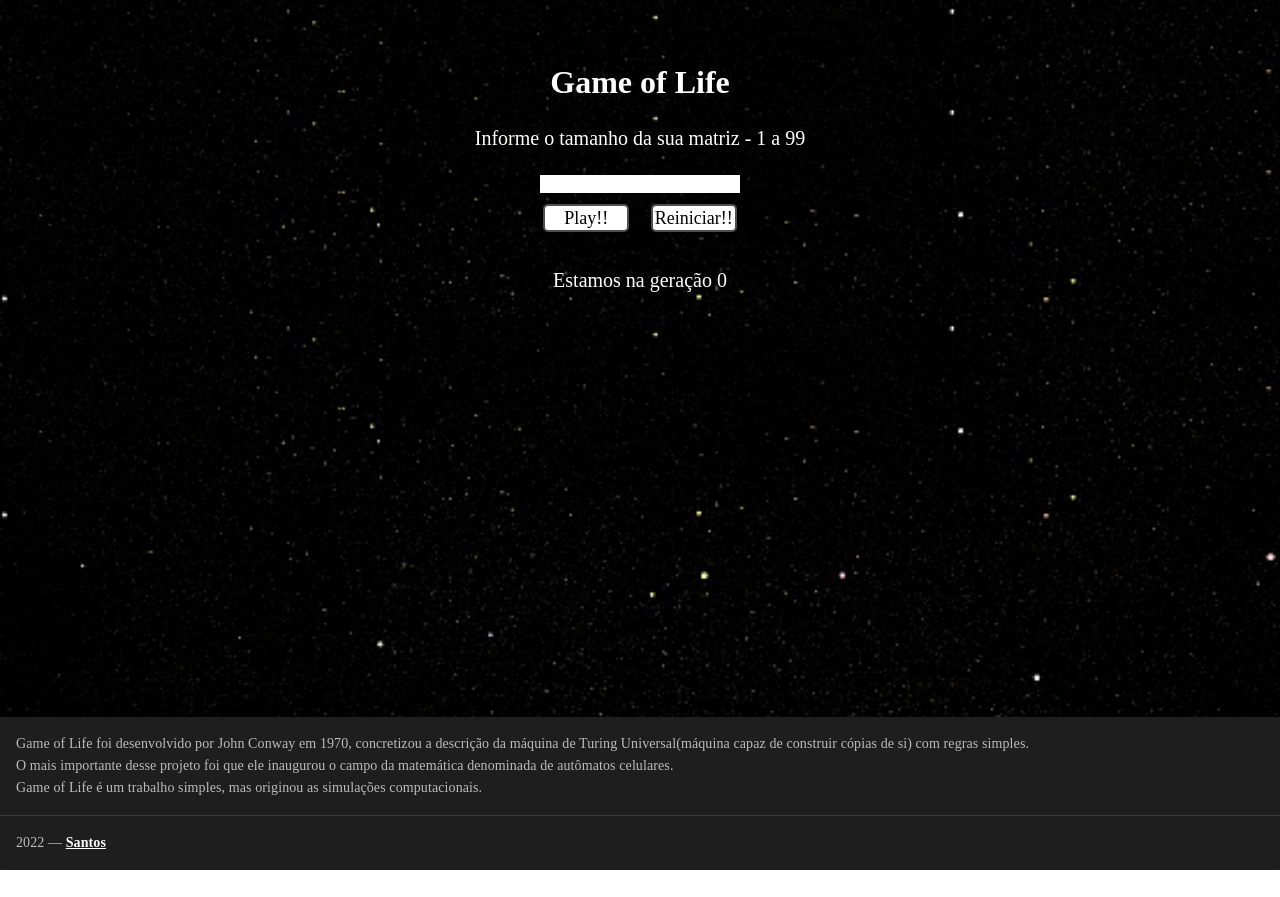
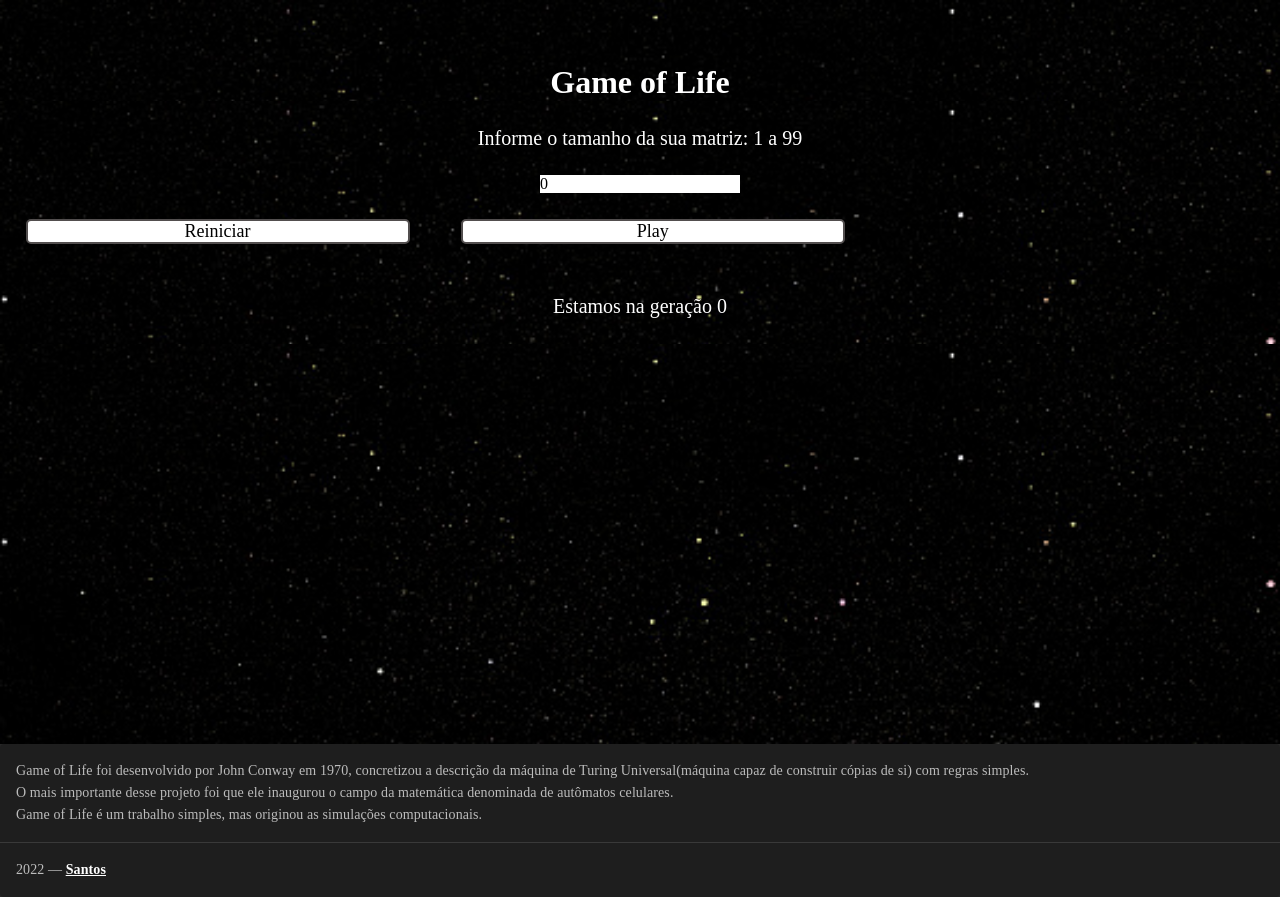
Before and after one commit to c137santos/saw, a Vue app in the folder sawvue/: page / in a window 1280 px wide. Before the commit the page ends 870 px from the top, so only its background shows below. Built offline with nearby package versions, Linux system fonts and the light colour scheme.

Commit message:
Rascunho

```diff
--- a/sawvue/src/App.vue
+++ b/sawvue/src/App.vue
@@ -2,17 +2,18 @@
   <div>
     <topNavBat></topNavBat>
     <div class="divdoinput">
-      <p>Informe o tamanho da sua matriz - 1 a 99</p>
+      <p>Informe o tamanho da sua matriz: 1 a 99</p>
       <div class="centralizador">
         <input
           type="number"
+          min="1"
           v-model="numeroMatriz"
           pattern="/^-?\d+\.?\d*$/"
           onKeyPress="if(this.value.length==2) return false;"
         />
         <div class="dosbotoes">
-          <button v-show="ativarBotaoPlay" @click.prevent="playGame">Play!!</button>
-          <button id="reinicia" @click="reiniciaJogo">Reiniciar!!</button>
+          <button id="reinicia" @click="reiniciaJogo">Reiniciar</button>
+          <button v-if="ativarBotaoPlay" @click.prevent="playGame">Play</button>
         </div>
         <p>Estamos na geração {{ geracoes }}</p>
       </div>
@@ -24,7 +25,10 @@
             v-for="(coluna, c) in line"
             :key="`${r}-${c}-${coluna}`"
             :class="classes(r, c)"
-          ></td>
+            @click="clickUsuario(r, c)"
+          >
+            &nbsp;
+          </td>
         </tr>
       </table>
     </div>
@@ -37,7 +41,6 @@ import { formaGrid } from "./life";
 import topNavBat from "./components/topNavBat.vue";
 import footerBar from "./components/footerBar.vue";
 
-
 export default {
   components: {
     topNavBat,
@@ -46,25 +49,26 @@ export default {
   data() {
     return {
       grid: [],
-      numeroMatriz:"",
+      numeroMatriz: 0,
       gameOver: false,
       geracoes: 0,
-      ativarBotaoPlay: true
+      ativarBotaoPlay: true,
+      rotina: null,
     };
   },
   methods: {
-    playGame(){
-    this.ativarBotaoPlay = false
-    let loopAtualizacao = () => {
-      if (this.gameOver == true) {
-        clearInterval(rotina)
-      } else {
-        this.calculoDaNovaMatriz()
-        this.geracoes ++
-      }
-    }
-      this.grid = formaGrid(parseInt(this.numeroMatriz))
-      let rotina = setInterval(loopAtualizacao, 500) // Esta parte dispara as atualizações da matriz
+    playGame() {
+      this.ativarBotaoPlay = false;
+      let loopAtualizacao = () => {
+        if (this.gameOver == true) {
+          clearInterval(this.rotina);
+        } else {
+          this.calculoDaNovaMatriz();
+          this.geracoes++;
+        }
+      };
+      this.grid = formaGrid(this.numeroMatriz);
+      this.rotina = setInterval(loopAtualizacao, 500); // Esta parte dispara as atualizações da matriz
     },
     calculoDaNovaMatriz() {
       let new_matriz = JSON.parse(JSON.stringify(this.grid));
@@ -84,14 +88,15 @@ export default {
           }
         }
       }
-      if (JSON.stringify(new_matriz) == JSON.stringify(this.grid)){
-        this.gameOver = true // Flag que desliga o loop de atualização da matriz
+      if (JSON.stringify(new_matriz) == JSON.stringify(this.grid)) {
+        this.gameOver = true; // Flag que desliga o loop de atualização da matriz
       }
-      this.flagEnd = 0
+      this.flagEnd = 0;
       this.grid = new_matriz;
       return new_matriz;
     },
-    vizinhos(grid, x, y) { //recebe a atual matriz, além da posição no eixo x e no eixo y de cada celula analisada
+    vizinhos(grid, x, y) {
+      //recebe a atual matriz, além da posição no eixo x e no eixo y de cada celula analisada
       let vivos = 0;
       for (let linha_x of [-1, 0, 1]) {
         for (let coluna_y of [-1, 0, 1]) {
@@ -112,17 +117,25 @@ export default {
         pintado: this.grid[linha][coluna],
       };
     },
-    reiniciaJogo(){
-      this.grid = []
-      this.gameOver = false
-      this.geracoes = 0
-      this.ativarBotaoPlay = true
+    reiniciaJogo() {
+      this.grid = [];
+      this.gameOver = false;
+      this.geracoes = 0;
+      this.ativarBotaoPlay = true;
     },
-  }};
+    clickUsuario(linha, coluna) {
+      console.log("clicou fora");
+      if (this.rotina) {
+        console.log(this.grid[linha][coluna])
+        this.grid[linha][coluna] = this.grid[linha][coluna] == 0 ? 1 : 0
+        console.log(this.grid[linha][coluna])
+      }
+    },
+  },
+};
 </script>
 
 <style scoped>
-
 .divdoinput {
   width: 100%;
   height: 20%;
@@ -172,19 +185,18 @@ table {
 
 .dosbotoes {
   display: flex;
-  height: 50px;
-  width: 215px;
+  width: 100%;
 }
 
 button {
   background: white;
-  margin: 5%;
-  width: 50%;
+  margin: 2%;
+  width: 30%;
   font-size: 18px;
   border-radius: 5px;
   border: 2px solid rgb(82, 78, 78);
 }
-#reinicia{
+#reinicia {
   justify-content: flex-end;
 }
 </style>
```
Also changed, not shown: 1 other file (tests, documents, lock files or other folders).
